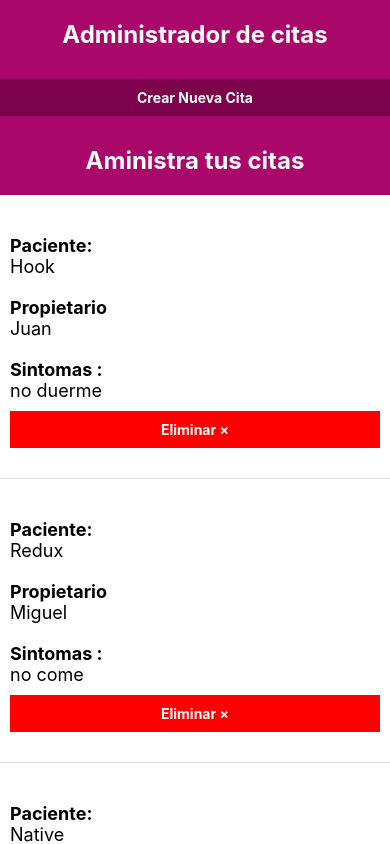
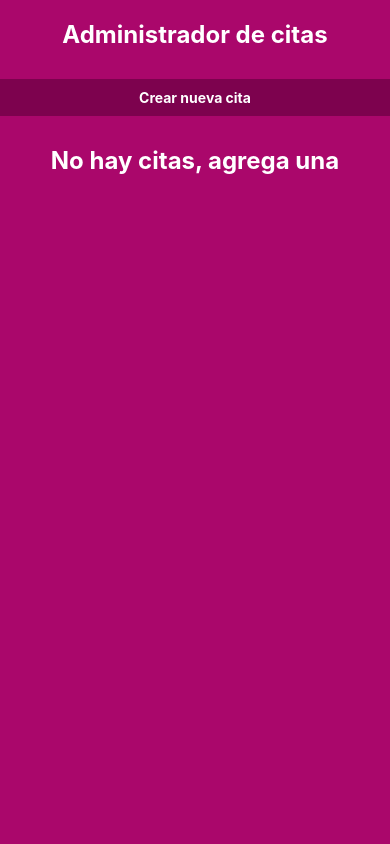
Before and after one commit to MiguelMaidana/CitasReactNative, a React Native app: screen / in a window 390 px wide. Built offline with nearby package versions, Linux system fonts and the light colour scheme.

Commit message:
Instalamos dependencia para generar un id , Agregamos Citas al state, Cerramos el teclado al presionar en cualquier lugar de la pantalla

```diff
--- a/App.js
+++ b/App.js
@@ -1,5 +1,5 @@
 import React, {useState} from 'react';
-import { StyleSheet, Text, View, FlatList,TouchableHighlight, Platform } from 'react-native';
+import { StyleSheet, Text, View, FlatList,TouchableHighlight, Platform, TouchableWithoutFeedback, Keyboard } from 'react-native';
 import Cita from "./componentes/Citas"
 import Formulario from "./componentes/Formulario"
 
@@ -7,11 +7,7 @@ const App =() => {
 
   const[mostrarForm,guardarMostrarForm] = useState(false)
 
-  const [citas, setCitas] = useState([
-    {id:"1", paciente:"Hook", propietario :"Juan", sintomas:"no duerme"},
-    {id:"2", paciente:"Redux", propietario :"Miguel", sintomas:"no come"},
-    {id:"3", paciente:"Native", propietario :"Tomas", sintomas:"no canta"}
-  ])
+  const [citas, setCitas] = useState([])
 
 
   // Elimina los pascientes del state
@@ -29,13 +25,19 @@ const App =() => {
     guardarMostrarForm(!mostrarForm)
   }
 
+  // Ocultar Teclado
+
+  const cerrarTeclado=()=>{
+    Keyboard.dismiss()
+  }
+
   return (
-
+    <TouchableWithoutFeedback onPress={()=>cerrarTeclado()}>
           <View style={styles.contenedor}>
             <Text style={styles.titulo}>Administrador de citas</Text>
                 <View>
                         <TouchableHighlight onPress={()=>mostrarFormulario()} style={styles.btnMostrarForm}>
-                        <Text style={styles.textoMostrarForm}>Crear Nueva Cita</Text>
+                            <Text style={styles.textoMostrarForm}>{mostrarForm ? "Cancelar Crear Cita" : "Crear nueva cita"}</Text>
                         </TouchableHighlight>
                 </View>
 
@@ -45,7 +47,11 @@ const App =() => {
                 <>
                 <Text style={styles.titulo}>Crear nueva Cita</Text>
 
-            <Formulario/>
+                <Formulario
+                citas={citas}
+                setCitas={setCitas}
+                guardarMostrarForm={guardarMostrarForm}/>
+
                 </>
               ):(
                 <>
@@ -68,6 +74,7 @@ const App =() => {
             </View>
 
           </View>
+      </TouchableWithoutFeedback>
   );
 };
 
--- a/componentes/Formulario.js
+++ b/componentes/Formulario.js
@@ -1,9 +1,10 @@
 import React, {useState} from 'react';
 import { StyleSheet, Text, View, TextInput,Button, TouchableHighlight, Alert,ScrollView } from 'react-native';
 import DateTimePickerModal from "react-native-modal-datetime-picker";
+import shortid from "shortid"
 
 
-const Formulario =()=>{
+const Formulario =({citas,setCitas,guardarMostrarForm})=>{
 
     const [paciente,guardarPaciente] = useState("")
     const [propietario,guardarPropietario] = useState("")
@@ -62,6 +63,24 @@ const Formulario =()=>{
             mostrarAlerta()
             return
         }
+
+        // crear una nueva cita
+
+        const cita = {paciente,propietario,telefono,fecha,hora,sintomas}
+        cita.id = shortid.generate()
+        //console.log(cita)
+
+        // Agregamos al state
+
+        const citasNuevo =[...citas, cita]
+        setCitas(citasNuevo)
+
+
+        // Oculatar el formulario
+        guardarMostrarForm(false)
+        // resetear el formulario
+
+
 
         }
 
@@ -148,7 +167,7 @@ const Formulario =()=>{
                 <View>
                     <Text style={styles.label}>Sintomas:</Text>
                     <TextInput
-                        multiline
+                        //multiline
                         style={styles.input}
                         onChangeText ={(texto)=> guardarSintomas(texto)}
 
--- a/package.json
+++ b/package.json
@@ -14,7 +14,8 @@
     "react-dom": "~16.9.0",
     "react-native": "https://github.com/expo/react-native/archive/sdk-37.0.1.tar.gz",
     "react-native-modal-datetime-picker": "^8.6.0",
-    "react-native-web": "~0.11.7"
+    "react-native-web": "~0.11.7",
+    "shortid": "^2.2.15"
   },
   "devDependencies": {
     "babel-preset-expo": "~8.1.0",
```
Also changed, not shown: 1 other file (tests, documents, lock files or other folders). Lines whose indentation alone changed are shown as unchanged.
